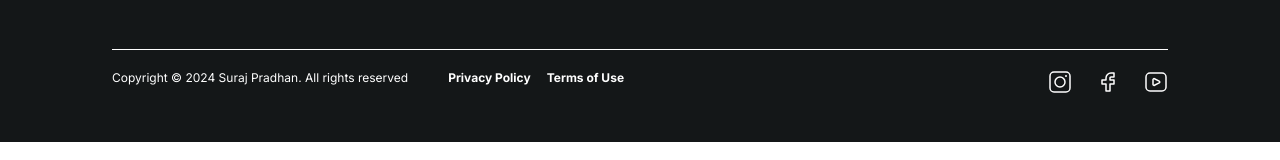
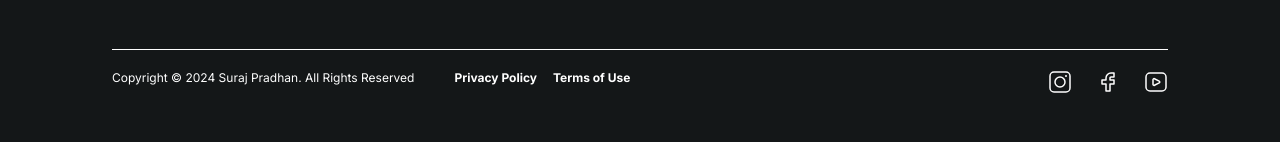
Before and after one commit to suraj-pradhan/shoplite-e-commerce, a Next.js app: page / in a window 1280 px wide. Shown: the part 167-327 px from the top of the page. Built offline with nearby package versions, Linux system fonts and the light colour scheme.

Commit message:
minor changes

```diff
--- a/src/components/Footer.tsx
+++ b/src/components/Footer.tsx
@@ -27,7 +27,7 @@ const Footer = () => {
       <div className="flex xs:flex-col justify-between gap-x-12 text-xs pt-5 pb-12 ">
         <div className="flex xs:gap-6 xs:flex-col xs:items-center gap-x-10 xs:order-2">
           <span className="xs:order-3">
-            Copyright © 2024 Suraj Pradhan. All rights reserved
+            Copyright © 2024 Suraj Pradhan. All Rights Reserved
           </span>
 
           <div className="flex gap-4">
```
